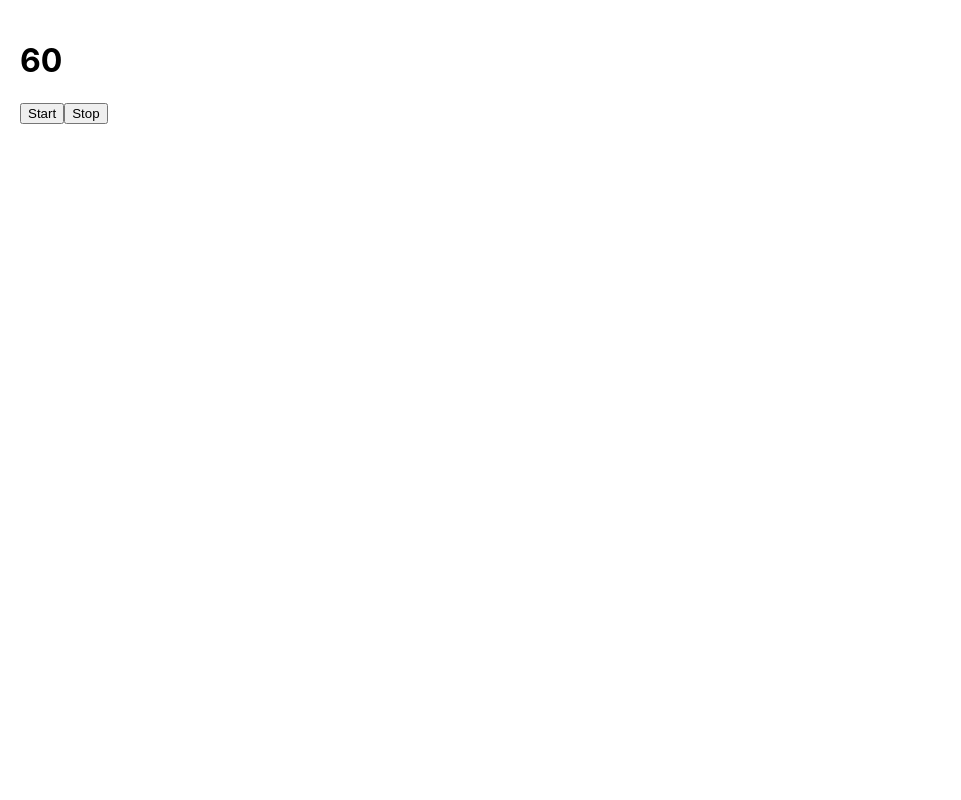
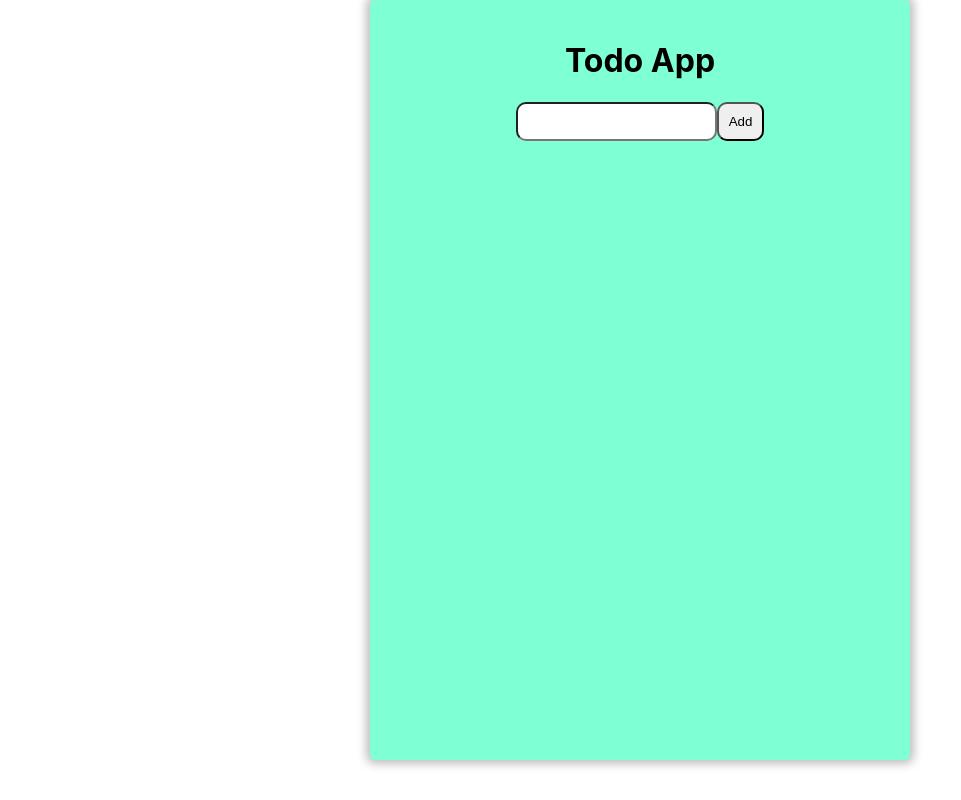
Before and after one commit to songnn1699/reactjs, a React (Create React App) app in the folder todolist/: page / in a window 1280 px wide. Shown: the whole page, without its empty margins (0-961 px from the left). Built offline with nearby package versions, Linux system fonts and the light colour scheme.

Commit message:
todolist using redux

```diff
--- a/todolist/package.json
+++ b/todolist/package.json
@@ -3,13 +3,16 @@
   "version": "0.1.0",
   "private": true,
   "dependencies": {
+    "@material-ui/core": "^4.12.4",
     "@reduxjs/toolkit": "^1.8.3",
     "@testing-library/jest-dom": "^5.16.4",
     "@testing-library/react": "^13.3.0",
     "@testing-library/user-event": "^13.5.0",
     "react": "^18.2.0",
     "react-dom": "^18.2.0",
+    "react-redux": "^8.0.2",
     "react-scripts": "^5.0.1",
+    "redux": "^4.2.0",
     "web-vitals": "^2.1.4"
   },
   "scripts": {
--- a/todolist/src/App.css
+++ b/todolist/src/App.css
@@ -1,38 +1,12 @@
-.App {
-  text-align: center;
+.backgroundDiv{
+  width: 500;
+  margin:'auto';
+  align-items: 'center';
+  display: 'flex';
+  flex-direction: 'column';
+  background-color: aquamarine;
+  padding: 20;
+  box-shadow: '0 0 10px 4px #bfbfbf';
+  border-radius: 5;
+  height: '90vh';
 }
-
-.App-logo {
-  height: 40vmin;
-  pointer-events: none;
-}
-
-@media (prefers-reduced-motion: no-preference) {
-  .App-logo {
-    animation: App-logo-spin infinite 20s linear;
-  }
-}
-
-.App-header {
-  background-color: #282c34;
-  min-height: 100vh;
-  display: flex;
-  flex-direction: column;
-  align-items: center;
-  justify-content: center;
-  font-size: calc(10px + 2vmin);
-  color: white;
-}
-
-.App-link {
-  color: #61dafb;
-}
-
-@keyframes App-logo-spin {
-  from {
-    transform: rotate(0deg);
-  }
-  to {
-    transform: rotate(360deg);
-  }
-}
--- a/todolist/src/App.js
+++ b/todolist/src/App.js
@@ -1,37 +1,45 @@
-
+import React from 'react';
 import './App.css';
-import React, {useState} from 'react';
-
+import {useState} from 'react';
 
 function App() {
+  const [work, setWork]= useState('');
+  const [works, setWorks] = useState([]);
+  const handleAdd =() => {
+    setWorks(prev => [...prev, work])
+    setWork('')
 
-  const [jobs, setJobs]= useState([])
-  const [job, setJob] = useState('')
-  const handleSubmit = () => {
-    setJobs(prev =>
-      {
-        const newJobs=  [...prev,job]
-        const  jsonJobs =JSON.stringify(newJobs)
-        localStorage.setItem ('jobs', jsonJobs)
+  }
 
-
-        return newJobs
-
-      })
-    setJob('')
-  }
   return (
-
-    <div style ={{ padding: 32}}>
-        <input value = {jobs} onChange={e => setJob(e.target.value)}/>
-        <button onclick={handleSubmit}> add</button>
+    <div
+      style={{
+        width: 500,
+        margin:'auto',
+        alignItems: 'center',
+        display: 'flex',
+        flexDirection: 'column',
+        backgroundColor: 'aquamarine',
+        padding: 20,
+        boxShadow: '0 0 10px 4px #bfbfbf',
+        borderRadius: 5,
+        height: '90vh',
+      }}
+    >
+      <h1>Todo App</h1>
+      <div>
+        <input style={{borderRadius: '10px', padding: '10px'}} value={work} onChange={e => setWork(e.target.value)} />
+        <button style={{borderRadius: '10px', padding: '10px'}} onClick={handleAdd}>Add</button>
         <ul>
-          {jobs.map((job, index) =>(
-            <li key={index}> {job}</li>
-          ))}
+          {works.map(work =>{
+            <li>{work}</li>
+          })}
         </ul>
       </div>
 
+
+    </div>
     );
 }
-export default App
+
+export default App;
--- a/todolist/src/index.js
+++ b/todolist/src/index.js
@@ -1,7 +1,7 @@
 import React from 'react';
 import ReactDOM from 'react-dom/client';
 import './index.css';
-import App from './example/useRef';
+import App from './App';
 import reportWebVitals from './reportWebVitals';
 
 const root = ReactDOM.createRoot(document.getElementById('root'));
```
Also changed, not shown: 1 other file (tests, documents, lock files or other folders). Lines whose indentation alone changed are shown as unchanged.
